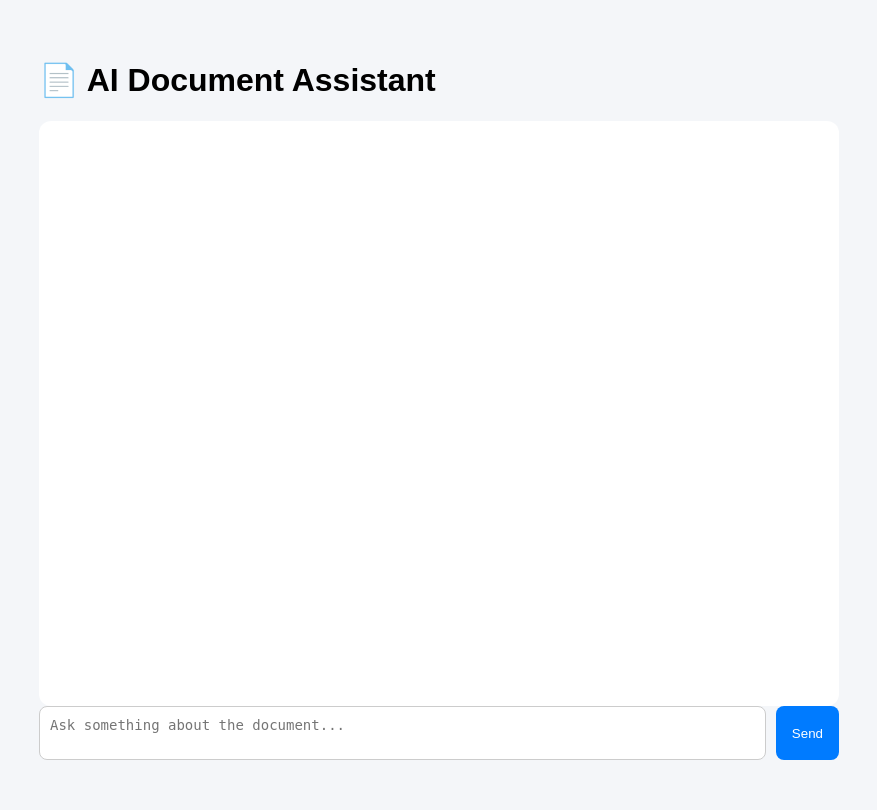
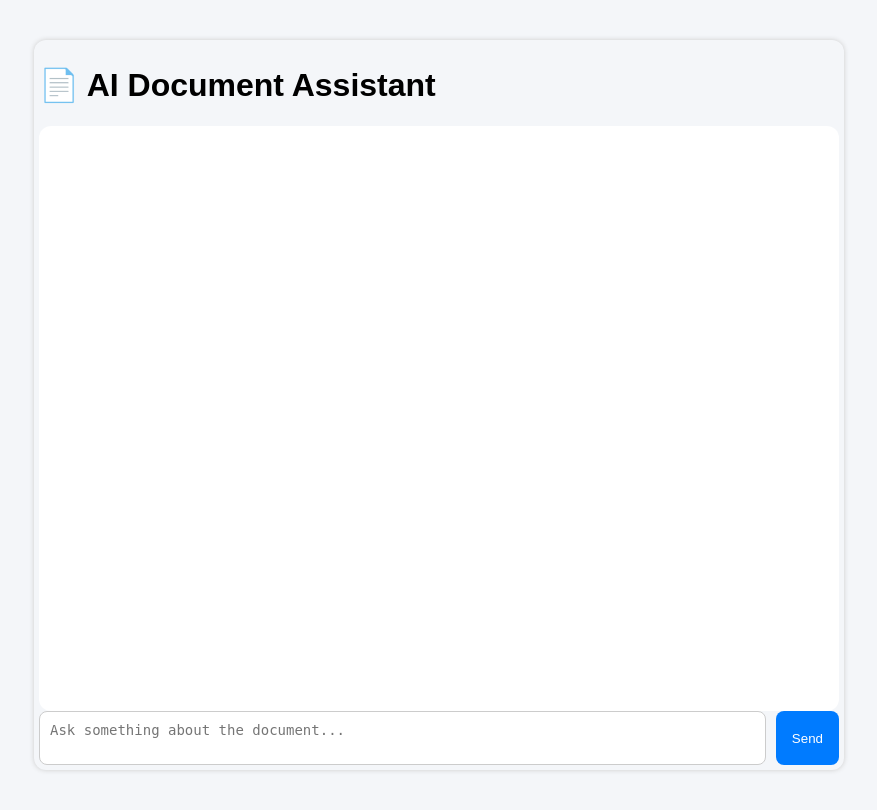
Before and after one commit to Andriamahay11master/General-RAG-architecture, a Flask app: page / in a window 1280 px wide. Shown: the whole page, without its empty margins (201-1078 px from the left). Before the commit the page ends 760 px from the top, so only its background shows below. Run offline with Flask 2, Linux system fonts and the light colour scheme; parts of the project's set-up code (start-up, migrations or seed data) failed here and were passed over.

Commit message:
update design chat container

```diff
--- a/static/css/style.css
+++ b/static/css/style.css
@@ -7,9 +7,12 @@ body {
 .chat-container {
   max-width: 800px;
   margin: 40px auto;
+  padding: 5px;
   display: flex;
   flex-direction: column;
   height: 90vh;
+  box-shadow: 0 0 5px #ccc;
+  border-radius: 12px;
 }
 
 .chat-box {
--- a/static/scss/_layout.scss
+++ b/static/scss/_layout.scss
@@ -1,13 +1,16 @@
 body {
   margin: 0;
   font-family: $font-main;
-  background: #f4f6f9;
+  background: $white-f4;
 }
 
 .chat-container {
   max-width: 800px;
   margin: 40px auto;
+  padding: 5px;
   display: flex;
   flex-direction: column;
   height: 90vh;
+  box-shadow: 0 0 5px $grey;
+  border-radius: 12px;
 }
--- a/static/scss/_variables.scss
+++ b/static/scss/_variables.scss
@@ -2,3 +2,5 @@ $primary-color: #007bff;
 $bot-color: #e9ecef;
 $font-main: Arial, sans-serif;
 $border-radius: 12px;
+$grey: #ccc;
+$white-f4: #f4f6f9;
```
Also changed, not shown: 1 other file.
